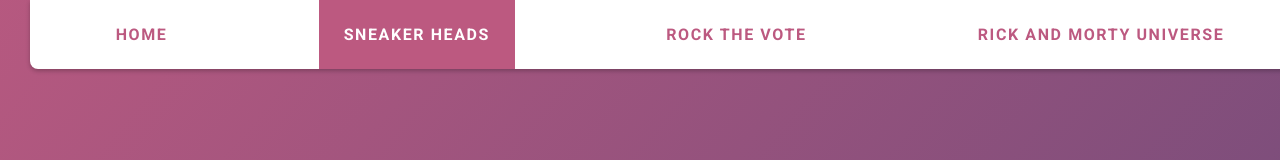
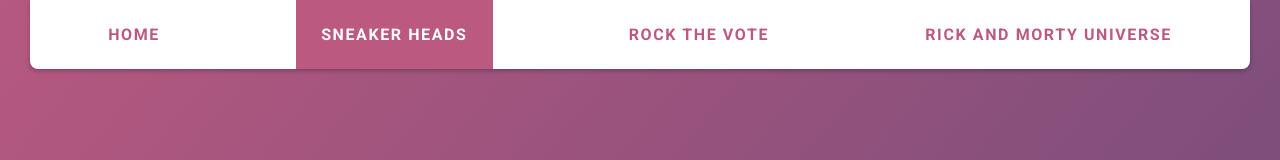
Before and after one commit to dlittle1/react-portfolio, a React (Create React App) app: page /projects/0 in a window 1280 px wide. Shown: the top 160 px of the page. Built offline with nearby package versions, Linux system fonts and the light colour scheme.

Commit message:
change look of navbar from full screen to margins

```diff
--- a/src/components/component-styles/projectsNavbar.css
+++ b/src/components/component-styles/projectsNavbar.css
@@ -3,10 +3,11 @@
   overflow: hidden;
   position: fixed;
   top: 0;
-  width: 100%;
+  width: calc(100% - 60px);
   z-index: 100;
   box-shadow: 0px 2px 4px rgba(0, 0, 0, 0.25);
   border-bottom-left-radius: 0.5rem;
+  border-bottom-right-radius: 0.5rem;
 }
 
 .projects-nav-items {
@@ -29,10 +30,10 @@
 }
 
 .projects-nav-item {
-  margin: 20px;
   font-weight: bold;
   text-transform: uppercase;
   letter-spacing: 0.1rem;
+  padding: 20px;
 }
 
 .projects-nav-item:hover {
@@ -40,7 +41,6 @@
   color: #ffffff;
   cursor: pointer;
   margin: 0;
-  padding: 20px;
 }
 
 .projects-nav-items .active {
```
